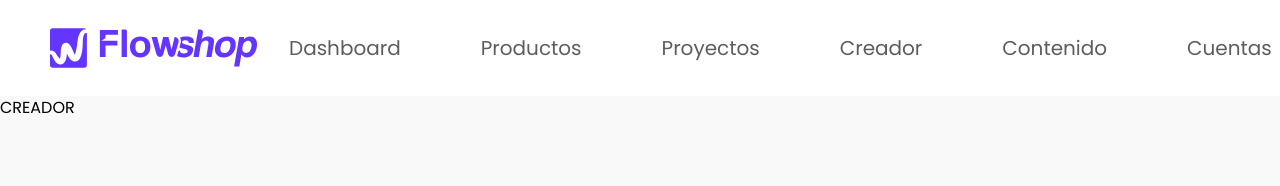
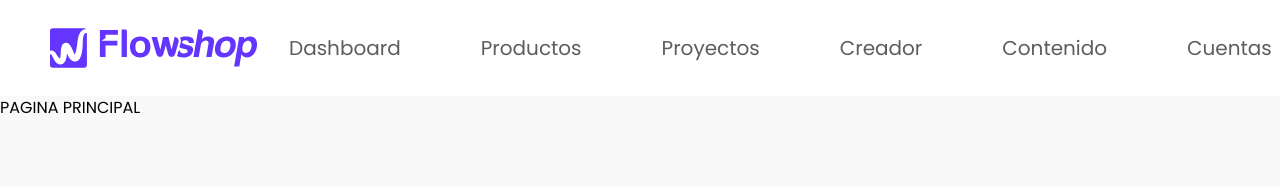
Before and after one commit to KevinV2dev/Flowshopy-main, a Next.js app: page /LayoutApp in a window 1280 px wide. Shown: the top 186 px of the page. Built offline with nearby package versions, Linux system fonts and the light colour scheme.

Commit message:
solver deprecated

```diff
--- a/src/app/LayoutApp/Proyectos/page.tsx
+++ b/src/app/LayoutApp/Proyectos/page.tsx
@@ -1,7 +1,7 @@
 import React from 'react';
 import MainLayout from '../../components/MainLayout';
 
-const Proyectos: React.FC = () => {
+export const Proyectos: React.FC = () => {
   return (
     <MainLayout>
       <div>Hola, pero en proyectos</div>
--- a/src/app/LayoutApp/page.tsx
+++ b/src/app/LayoutApp/page.tsx
@@ -1,10 +1,10 @@
 import React from 'react';
 import MainLayout from '../components/MainLayout';
 
-const Page: React.FC = () => {
+export const Page: React.FC = () => {
   return (
     <MainLayout>
-      <div>CREADOR</div>
+      <div>PAGINA PRINCIPAL</div>
     </MainLayout>
   );
 };
```
